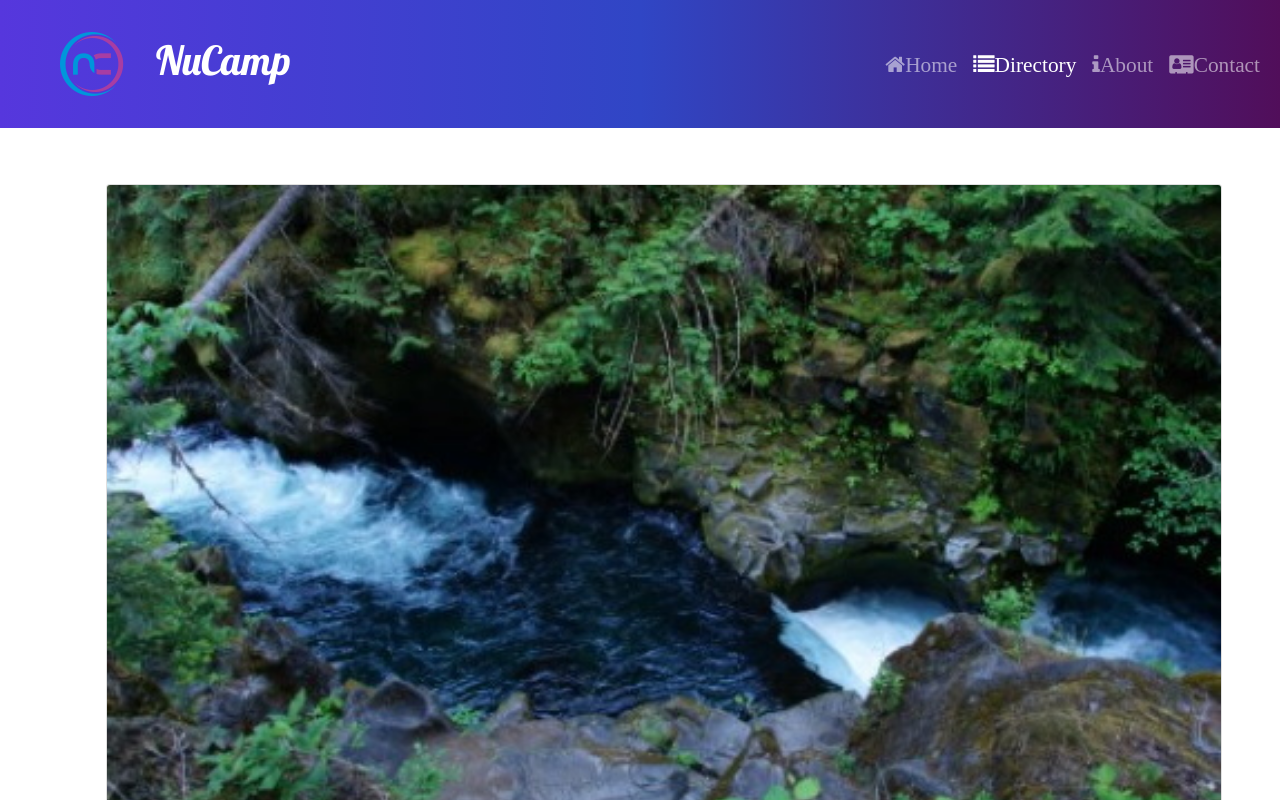
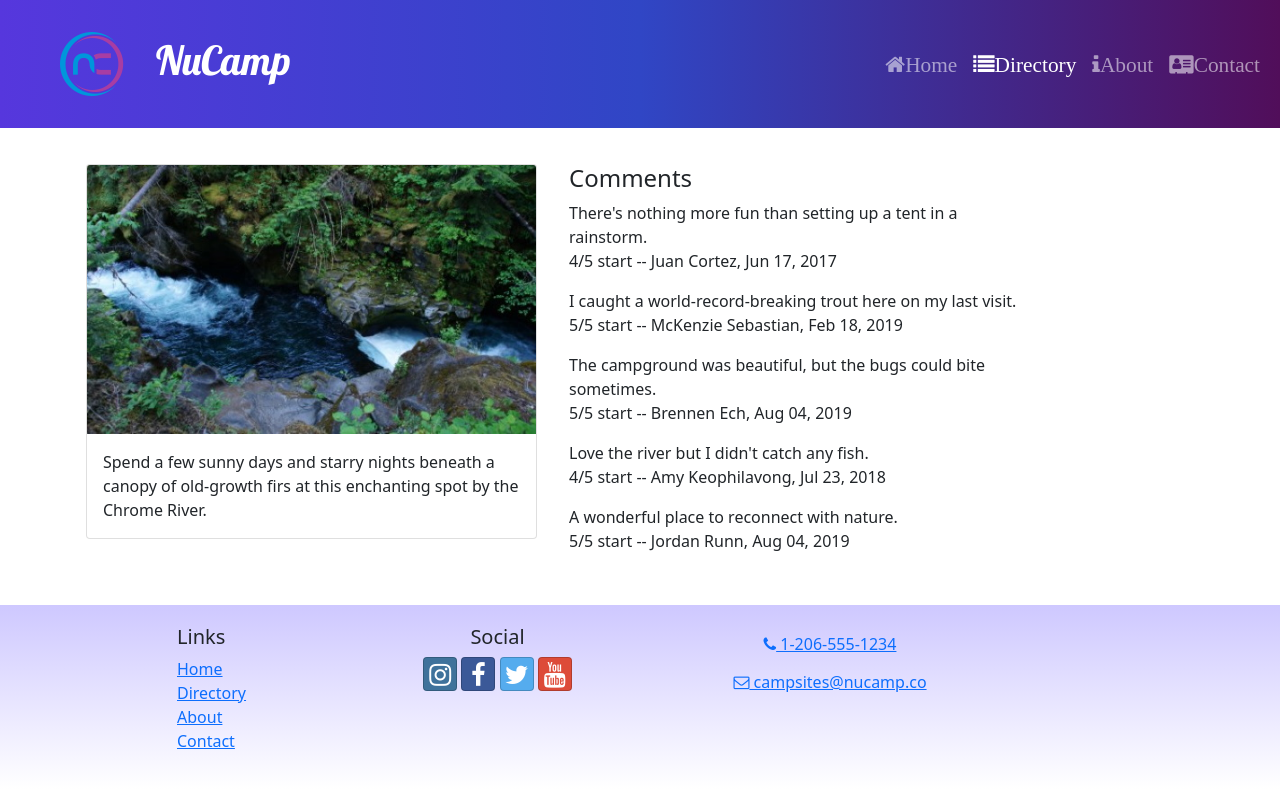
Before and after one commit to skymouse85/nucampReactCourseProject, a React (Create React App) app: page /directory/1 in a window 1280 px wide. Shown: the top 800 px of the page. Built offline with nearby package versions, Linux system fonts and the light colour scheme.

Commit message:
comments routing

```diff
--- a/src/features/campsites/CampsiteDetail.js
+++ b/src/features/campsites/CampsiteDetail.js
@@ -5,7 +5,7 @@
     const { image, name, description } = campsite;
 
     return (
-        <Col md='12' className='m-4'>
+        <Col md='5' className='m-1'>
             <Card>
                 <CardImg top src={image} alt={name} />
                 <CardBody>
--- /dev/null
+++ b/src/features/comments/Comment.js
@@ -0,0 +1,13 @@
+import { formatDate } from "../../utils/formatDate";
+const Comment = ({ comment }) => {
+    const { text: commentText, rating, author, date } = comment;
+    return (
+        <p>
+            {commentText}
+            <br />
+            {rating}/5 start -- {author}, {formatDate(date)}
+        </p>
+    );
+};
+
+export default Comment;
--- /dev/null
+++ b/src/features/comments/CommentsList.js
@@ -0,0 +1,27 @@
+import { Col } from 'reactstrap';
+import Comment from './Comment';
+import { selectCommentsByCampsiteId } from './commentsSlice';
+
+const CommentsList = ({ campsiteId }) => {
+    const comments = selectCommentsByCampsiteId(campsiteId);
+
+    if (comments && comments.length > 0) {
+        return (
+            <Col md='5' className='m-1'>
+                <h4>Comments</h4>
+                {comments.map((comment) => {
+                    return <Comment key={comment.id} comment={comment} />
+                })}
+            </Col>
+
+        );
+    };
+    return (
+        <Col md='5' className='m-1'>
+            There are no comments for this campsite yet.
+        </Col>
+    );
+
+};
+
+export default CommentsList;
--- /dev/null
+++ b/src/features/comments/commentsSlice.js
@@ -0,0 +1,7 @@
+import { COMMENTS } from "../../app/shared/COMMENTS";
+
+export const selectCommentsByCampsiteId = (campsiteId) => {
+    return (COMMENTS.filter(
+        (comment) => comment.campsiteId === parseInt(campsiteId))
+    );
+};
--- a/src/pages/CampsiteDetailPage.js
+++ b/src/pages/CampsiteDetailPage.js
@@ -2,7 +2,7 @@
 import { useParams } from 'react-router-dom';
 import { selectCampsiteById } from "../features/campsites/campsitesSlice";
 import CampsiteDetail from '../features/campsites/CampsiteDetail';
-
+import CommentsList from "../features/comments/CommentsList";
 
 const CampsiteDetailPage = () => {
     const { campsiteId } = useParams();
@@ -12,6 +12,7 @@
         <Container>
             <Row>
                 <CampsiteDetail campsite={campsite} />
+                <CommentsList campsiteId={campsiteId} />
             </Row>
         </Container>
     );
--- /dev/null
+++ b/src/utils/formatDate.js
@@ -0,0 +1,7 @@
+export const formatDate = (date) => {
+    return new Intl.DateTimeFormat('en-US', {
+        year: 'numeric',
+        month: 'short',
+        day: '2-digit'
+    }).format(new Date(Date.parse(date)));
+}
```
